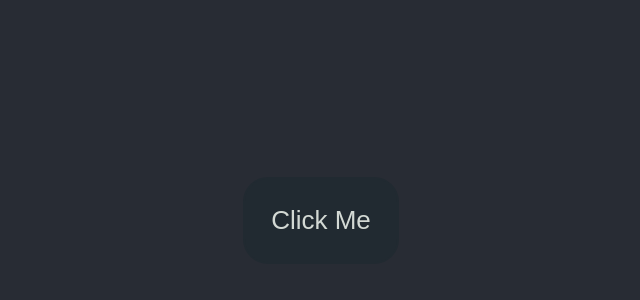
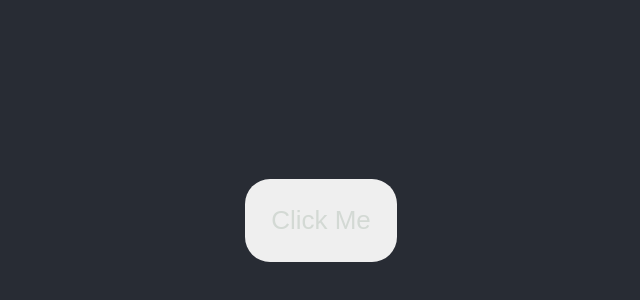
Before and after one commit to Nyxwildflower/assignment_12_msobering, a React (Create React App) app: page / in a window 1280 px wide. Shown: the part 180-480 px from the top of the page, without its empty margins (319-959 px from the left). Built offline with nearby package versions, Linux system fonts and the light colour scheme.

Commit message:
Added more props for background colour and disabled state of button. Also added a switch case for css when button is clickable.

```diff
--- a/src/components/Button/Button.tsx
+++ b/src/components/Button/Button.tsx
@@ -11,17 +11,32 @@ https://visme.co/blog/website-color-schemes/
 D3D9D4
 */
 
-const StyledButton = styled.button`
-  border: 2px solid #212A31;
+const StyledButton = styled.button<{ $backgroundColor?: string }>`
+  border: none;
   border-radius: 25px;
+  ${(props) => {
+    switch (props.disabled) {
+      case true:
+        return `
+          background-color: #999;
+        `;
+      default:
+        return `
+          background-color: ${props.$backgroundColor};
+          &:hover {
+            opacity: 0.5;
+            cursor: pointer;
+          }
+        `;
+    }
+  }}
   padding: 1em;
-  background-color: #212A31;
   font-size: 1em;
   color: #D3D9D4;
 `;
 
 const Button = (props: ButtonProps) => {
-  return <StyledButton onClick={props.onClick}>{props.label}</StyledButton>;
+  return <StyledButton style={{background: props.backgroundColor}} disabled={props.disabled} onClick={props.onClick}>{props.label}</StyledButton>;
 };
 
 export default Button;
--- a/src/components/Button/Button.types.tsx
+++ b/src/components/Button/Button.types.tsx
@@ -1,4 +1,6 @@
 export default interface ButtonProps {
+  onClick: () => void;
+  disabled?: boolean;
+  backgroundColor?: string;
   label: string;
-  onClick: () => void;
 }
```
